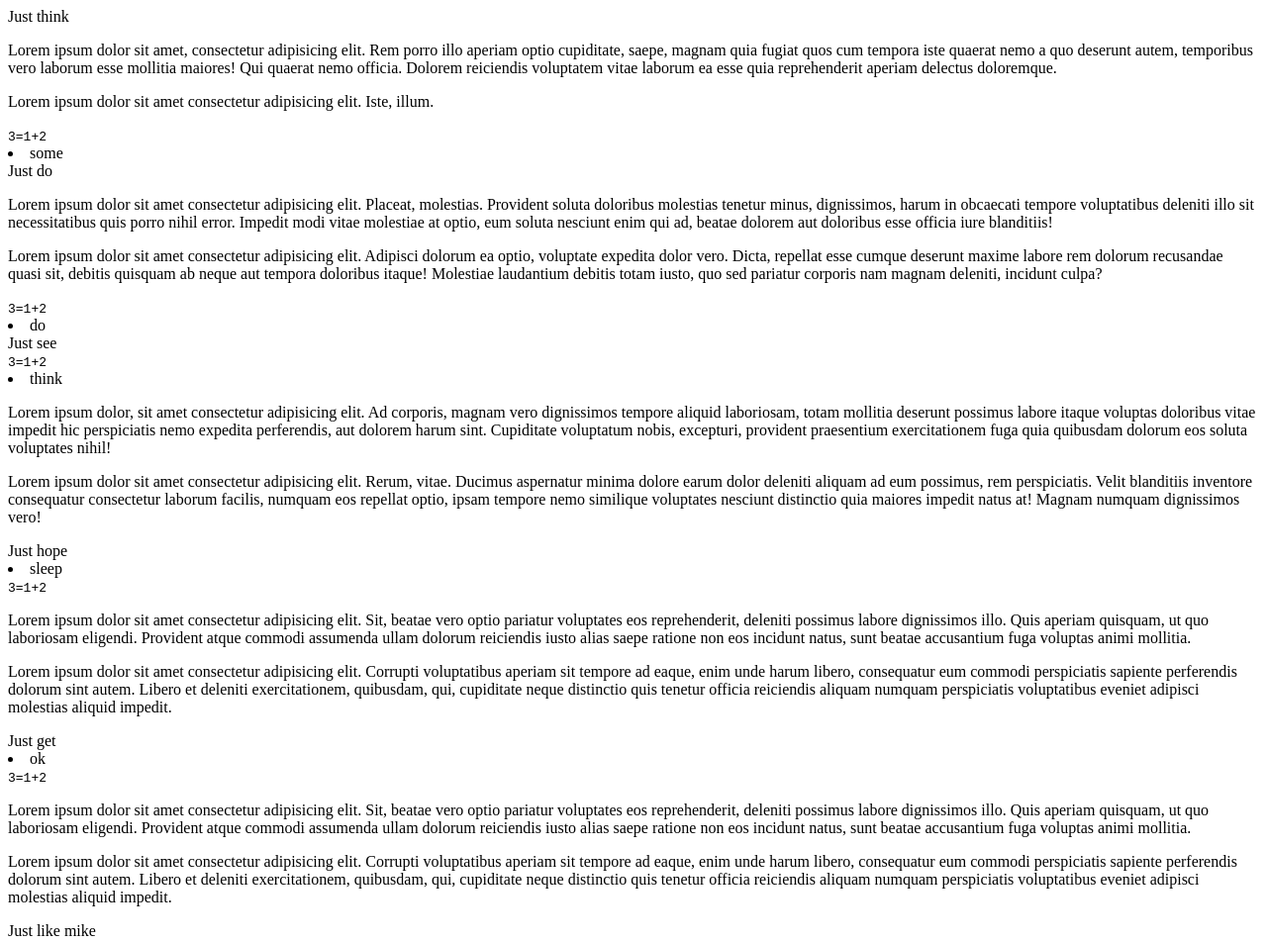
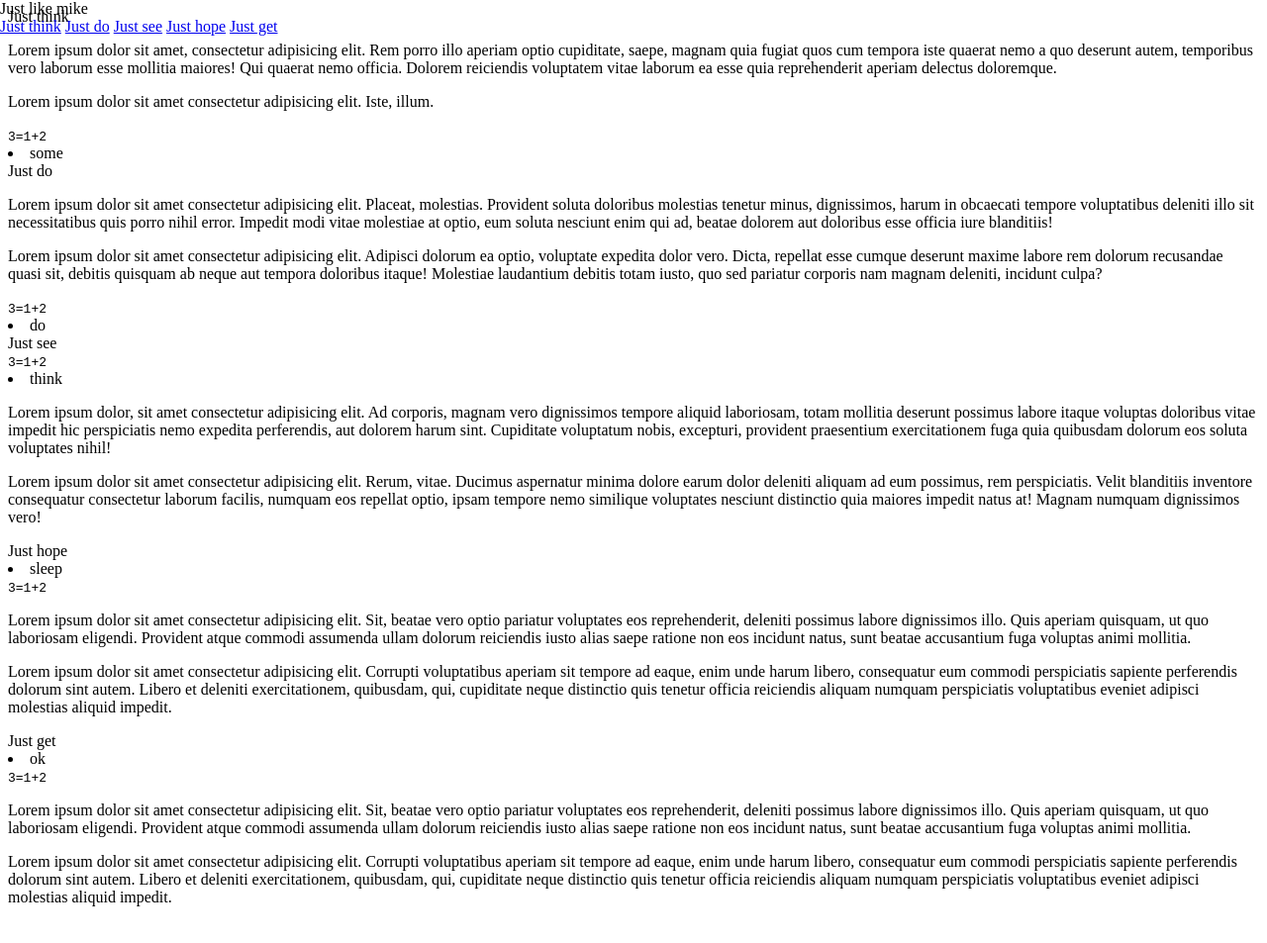
Before and after one commit to deepelegant99/technical-documentation, a plain HTML site: page index.html in a window 1280 px wide. Shown: the whole page at 99% size. After the commit the page ends 932 px from the top, so only its background shows below. Drawn offline with Linux system fonts and the light colour scheme.

Commit message:
finish the tech doc from free code camp

```diff
--- a/index.html
+++ b/index.html
@@ -56,7 +56,11 @@
         </section>
         <nav id="navbar">
             <header>Just like mike</header>
-            <a href="#" class="nav-link"></a>
+            <a href="#Just_think" class="nav-link">Just think</a>
+            <a href="#Just_do" class="nav-link">Just do</a>
+            <a href="#Just_see" class="nav-link">Just see</a>
+            <a href="#Just_hope" class="nav-link">Just hope</a>
+            <a href="#Just_get" class="nav-link">Just get</a>
         </nav>
     </main>
 </body>
--- a/style.css
+++ b/style.css
@@ -0,0 +1,11 @@
+#navbar{
+    position:fixed;
+    top: 0;
+    left: 0;
+}
+
+@media(max-width:360px){
+    body{
+        background-color: aqua;
+    }
+}
```
